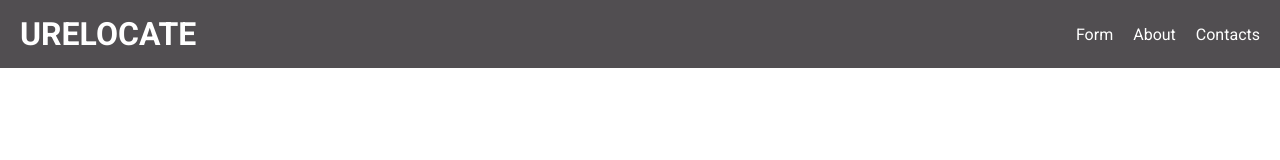
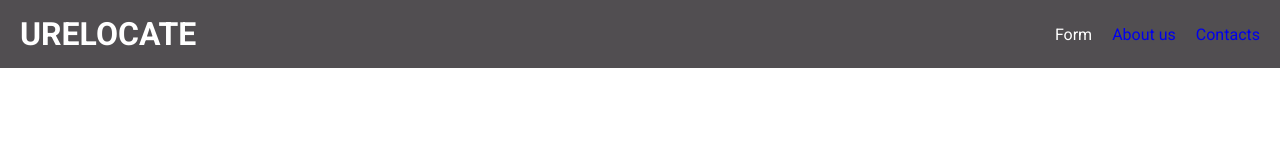
Before and after one commit to goldic342/urelocate, a React (Vite) app: page / in a window 1280 px wide. Shown: the top 160 px of the page. Built offline with nearby package versions, Linux system fonts and the light colour scheme.

Commit message:
Add contacts, about routes

```diff
--- a/src/components/UI/header/Header.jsx
+++ b/src/components/UI/header/Header.jsx
@@ -1,13 +1,15 @@
 import cs from './Header.module.css'
+import { Link } from 'react-router-dom';
 
 const Header = () => {
   return (
     <header className={cs.header}>
         <h1 className={cs.header_h1}>URELOCATE</h1>
         <ul className={cs.header_list}>
+           {/* TODO: Add scroll to form */}
             <li>Form</li>
-            <li>About</li>
-            <li>Contacts</li>
+            <li><Link to={'/about'}>About us</Link></li>
+            <li><Link to={'/contacts'}>Contacts</Link></li>
         </ul>
     </header>
 )
```
Also changed, not shown: src/routes/routes.jsx (+8 -0 lines).
